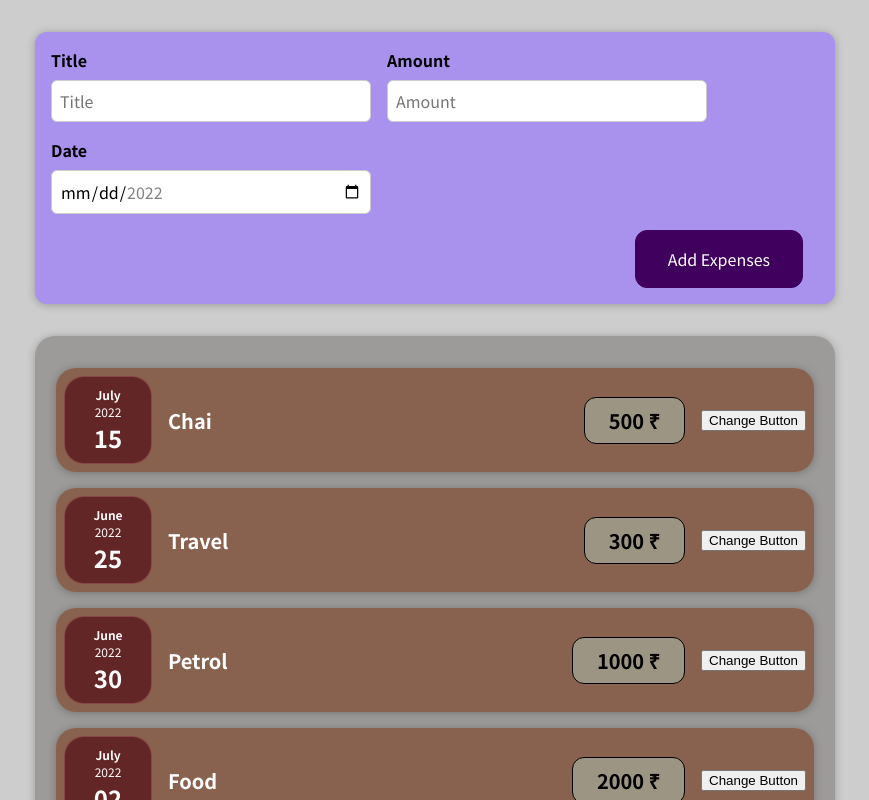
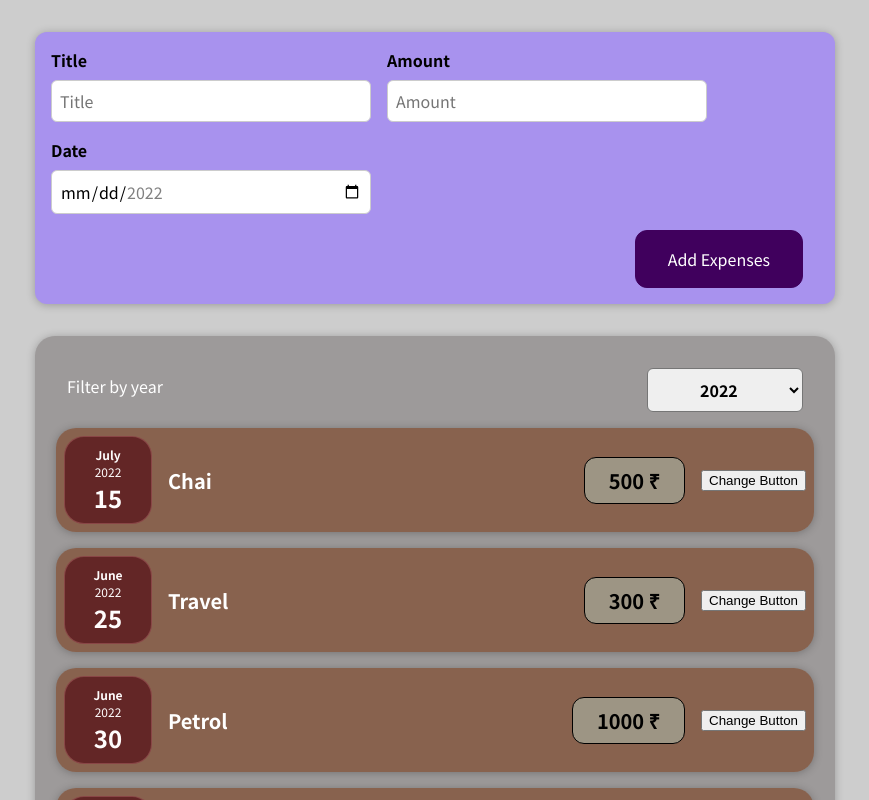
Before and after one commit to roshanwaa/React-Learn, a React (Create React App) app in the folder 01-starting-setup/: page / in a window 1280 px wide. Shown: the top 800 px of the page, without its empty margins (205-1074 px from the left). Built offline with nearby package versions, Linux system fonts and the light colour scheme.

Commit message:
Add Exppenses Filter

```diff
--- a/01-starting-setup/src/Components/Expenses/Expenses.js
+++ b/01-starting-setup/src/Components/Expenses/Expenses.js
@@ -1,11 +1,18 @@
 import React from 'react';
+import FilterExpenses from '../FilterExpense/ExpensesFilter';
 import { ExpensesItem } from '../Expenses/ExpensesItem';
+
 import './Expenses.css';
 import Card from '../UI/Cards';
 
 export default function Expenses(props) {
+  const filterChangeHandler = (selectYear) => {
+    console.log('In ExpensesFilter: ' + selectYear);
+  };
   return (
+    <div>
       <Card className="expenses">
+        <FilterExpenses onChangeFilterHandler={filterChangeHandler} />
         <ExpensesItem
           title={props.items[0].title}
           amount={props.items[0].amt}
@@ -27,5 +34,6 @@
           date={props.items[3].date}
         />
       </Card>
+    </div>
   );
 }
--- /dev/null
+++ b/01-starting-setup/src/Components/FilterExpense/ExpensesFilter.css
@@ -0,0 +1,24 @@
+.expenses-filter {
+    color: white;
+    padding: 0 1em;
+}
+
+.expenses-filter__control {
+    display: flex;
+    width: 100%;
+    align-items: center;
+    justify-content: space-between;
+    margin: 1rem 0;
+}
+
+.expenses-filter label {
+    font-weight: lighter;
+    margin-bottom: 0.5rem;
+}
+
+.expenses-filter select {
+    font: inherit;
+    padding: 0.5rem 3rem;
+    font-weight: bold;
+    border-radius: 6px;
+}
--- /dev/null
+++ b/01-starting-setup/src/Components/FilterExpense/ExpensesFilter.js
@@ -0,0 +1,24 @@
+import React from 'react';
+
+import './ExpensesFilter.css';
+
+const ExpensesFilter = () => {
+  const filterChangeHandler = (props) => {
+    props.onChangeFilterHandler(props.target.value);
+  };
+  return (
+    <div className="expenses-filter">
+      <div className="expenses-filter__control">
+        <label>Filter by year</label>
+        <select onChange={filterChangeHandler}>
+          <option value="2022">2022</option>
+          <option value="2021">2021</option>
+          <option value="2020">2020</option>
+          <option value="2019">2019</option>
+        </select>
+      </div>
+    </div>
+  );
+};
+
+export default ExpensesFilter;
```
Also changed, not shown: 1 other file (tests, documents, lock files or other folders). Lines whose indentation alone changed are shown as unchanged.
